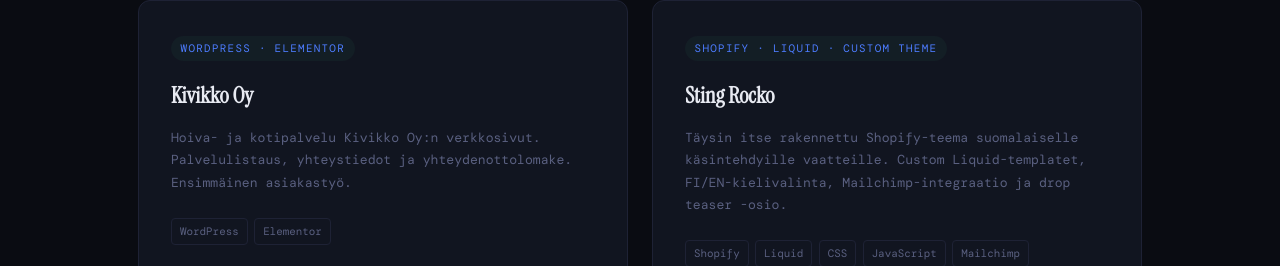
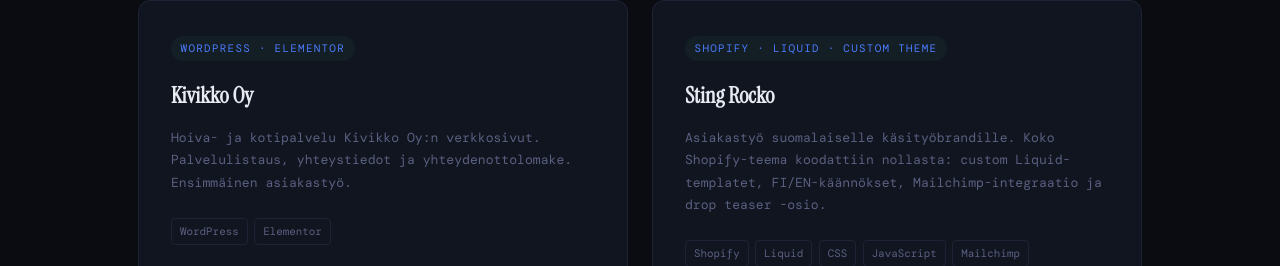
Before and after one commit to JesperK25/Portfolio-next, a Next.js app: page / in a window 1280 px wide. Shown: the part 2179-2445 px from the top of the page. Built offline with nearby package versions, Linux system fonts and the light colour scheme; a web font is replaced by a local one.

Commit message:
Update Sting Rocko project description

```diff
--- a/app/page.tsx
+++ b/app/page.tsx
@@ -280,11 +280,11 @@
             <h3 className="project-title">Sting Rocko</h3>
             <p
               className="project-desc"
-              data-fi="Täysin itse rakennettu Shopify-teema suomalaiselle käsintehdyille vaatteille. Custom Liquid-templatet, FI/EN-kielivalinta, Mailchimp-integraatio ja drop teaser -osio."
-              data-en="Fully custom Shopify theme built from scratch for a Finnish handmade clothing brand. Custom Liquid templates, FI/EN language switcher, Mailchimp integration and drop teaser section."
+              data-fi="Asiakastyö suomalaiselle käsityöbrandille. Koko Shopify-teema koodattiin nollasta: custom Liquid-templatet, FI/EN-käännökset, Mailchimp-integraatio ja drop teaser -osio."
+              data-en="Client project for a Finnish handcraft brand. The entire Shopify theme was coded from scratch: custom Liquid templates, FI/EN translations, Mailchimp integration and drop teaser section."
             >
-              Täysin itse rakennettu Shopify-teema suomalaiselle käsintehdyille vaatteille. Custom
-              Liquid-templatet, FI/EN-kielivalinta, Mailchimp-integraatio ja drop teaser -osio.
+              Asiakastyö suomalaiselle käsityöbrandille. Koko Shopify-teema koodattiin nollasta:
+              custom Liquid-templatet, FI/EN-käännökset, Mailchimp-integraatio ja drop teaser -osio.
             </p>
             <div className="project-stack">
               {['Shopify', 'Liquid', 'CSS', 'JavaScript', 'Mailchimp'].map(t => (
```
